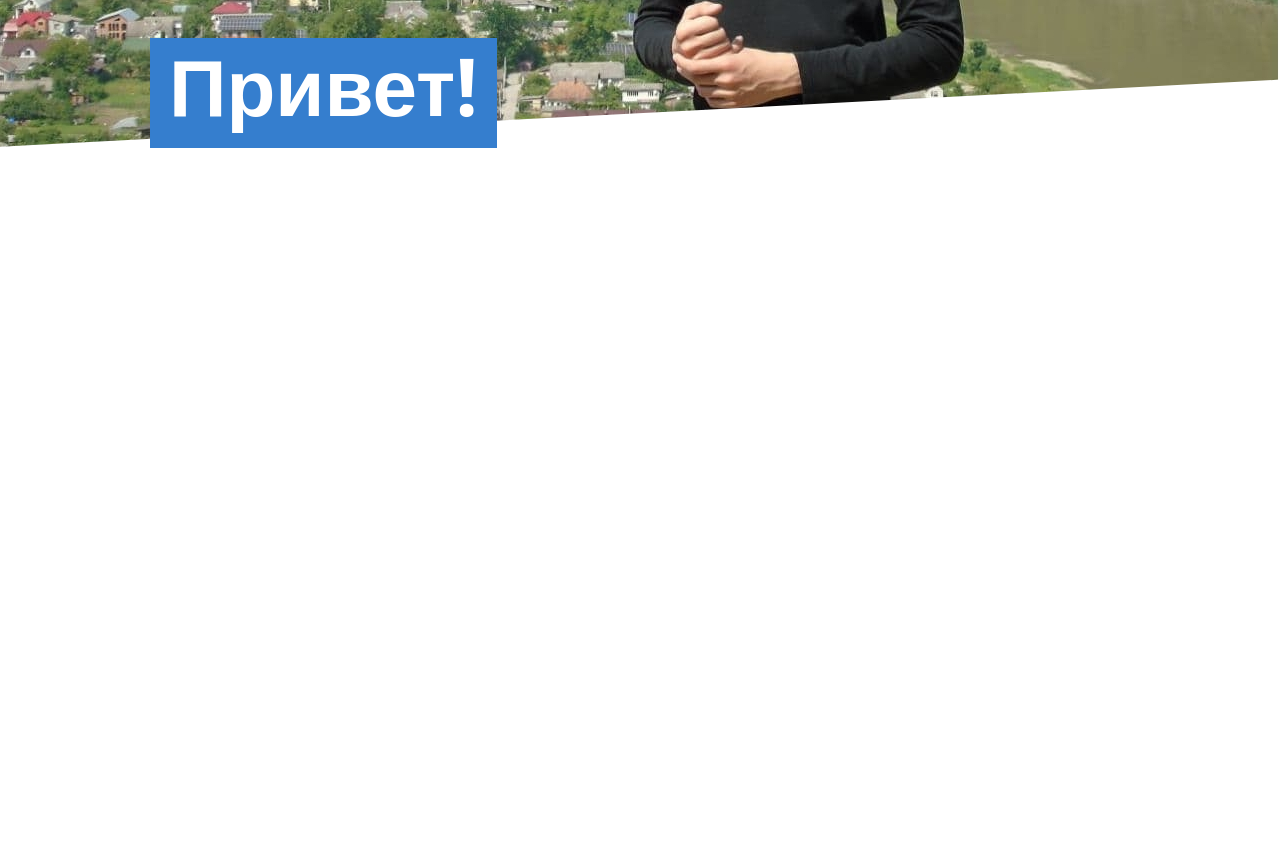
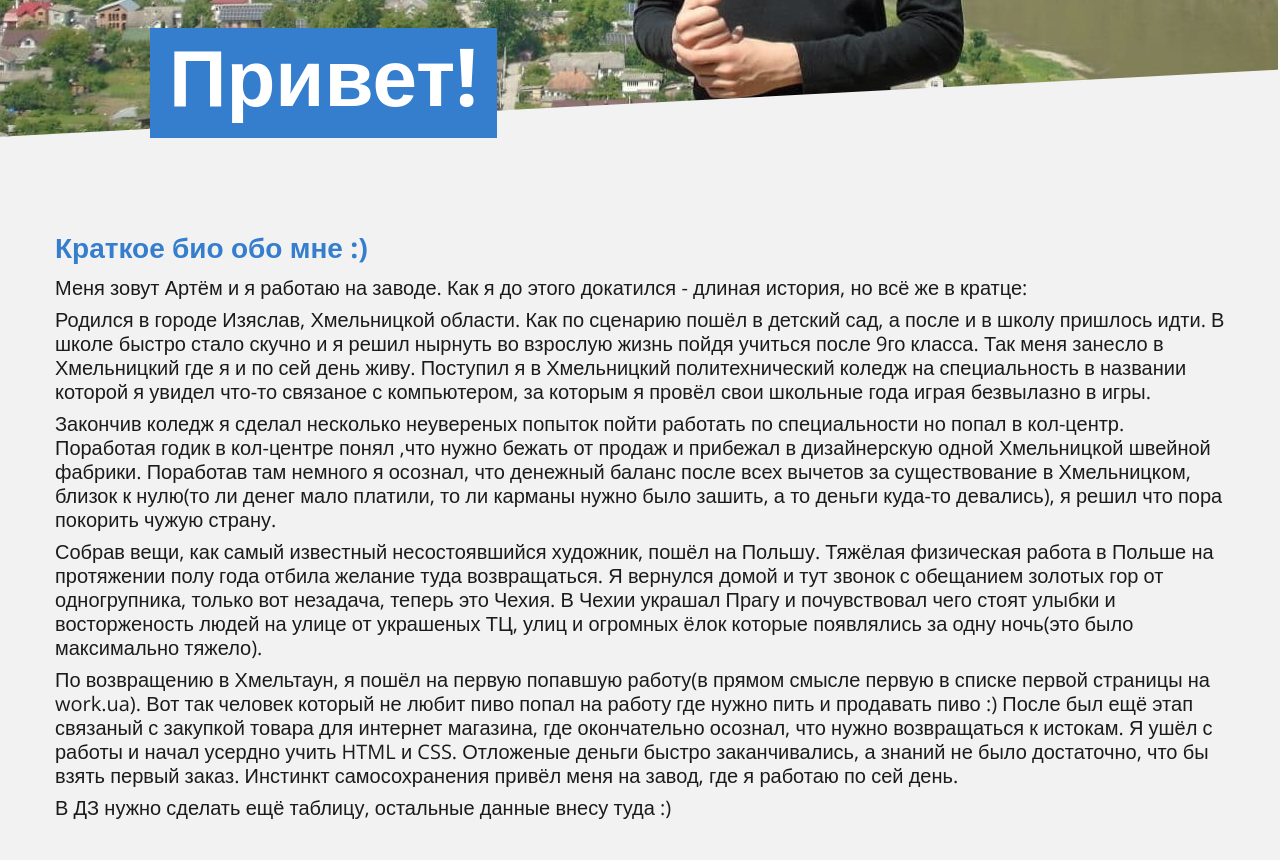
Before and after one commit to valenitin/oss_21, a plain HTML site: page index.html in a window 1280 px wide. Shown: the part 500-1360 px from the top of the page. Before the commit the page ends 800 px from the top, so only its background shows below. Drawn offline with nearby package versions, Linux system fonts and the light colour scheme.

Commit message:
add about

```diff
--- a/css/style.css
+++ b/css/style.css
@@ -1,9 +1,11 @@
-/*#357ece*/
+
 
 body{
     font-family: 'Open Sans', sans-serif;
-    font-size: 14px;
+    font-size: 20px;
     line-height: 1.2;
+    color: #1b1b1b;
+    background-color: #f2f2f2;
 }
 .wrapper {
     display: -webkit-box;
@@ -29,8 +31,8 @@ header  {
     z-index: 2;
 }
 .nav{
-    padding-top: 20px;
-    padding-bottom: 20px;
+    padding-top: 15px;
+    padding-bottom: 15px;
     font-size: 25px;
     display: flex;
     justify-content: space-between;
@@ -59,6 +61,8 @@ header  {
     color: #1b1b1b;
     transition: color 0.3s ease-in-out;
 }
+
+/*hero*/
 .hero{
     position: relative;
     z-index: 0;
@@ -78,11 +82,11 @@ header  {
     height: 225px;
     transform: rotate(
             -3deg);
-    background-color: #fff;
+    background-color: #f2f2f2;
 }
 .hero__welcome{
     position: absolute;
-    bottom: 0px;
+    bottom: 0;
     left: 150px;
     font-size: 80px;
     font-weight: 700;
@@ -94,3 +98,20 @@ header  {
     z-index: 5;
     color: #fff;
 }
+
+/*about*/
+.about{
+    padding-top: 20px;
+    padding-bottom: 40px;
+}
+.about__title{
+    font-size: 28px;
+    font-weight: 700;
+    margin-bottom: 12px;
+    color: #357ece;
+
+}
+
+.about__text + .about__text{
+    margin-top: 8px;
+}
--- a/index.html
+++ b/index.html
@@ -26,6 +26,40 @@
                 <img class="hero__img" src="./img/hero.jpg" alt="Артём Боровский стоит на фоне Залещиков">
                 <p class="hero__welcome">Привет!</p>
             </section>
+            <section class="about">
+                <div class="container">
+                <h2 class="about__title">Краткое био обо мне :)</h2>
+                <p class="about__text">Меня зовут Артём и я работаю на заводе. Как я до этого докатился - длиная история, но всё же в кратце:
+
+                </p>
+                    <p class="about__text">Родился в городе Изяслав, Хмельницкой области. Как по сценарию пошёл в детский сад, а после и в школу пришлось идти. В школе быстро стало
+                        скучно и я решил нырнуть во взрослую жизнь пойдя учиться после 9го класса. Так меня занесло в Хмельницкий где я и по сей день живу. Поступил я
+                        в Хмельницкий политехнический коледж на специальность в названии которой я увидел что-то связаное с компьютером, за которым я провёл свои школьные года
+                        играя безвылазно в игры.
+                    </p>
+                    <p class="about__text">Закончив коледж я сделал несколько неувереных попыток пойти работать по специальности но попал в кол-центр.
+                        Поработая годик в кол-центре понял ,что нужно бежать от продаж и прибежал в дизайнерскую одной Хмельницкой швейной фабрики. Поработав там немного
+                        я осознал, что денежный баланс после всех вычетов за существование в Хмельницком, близок к нулю(то ли денег мало платили, то ли карманы нужно было зашить,
+                        а то деньги куда-то девались), я решил что пора покорить чужую страну.
+                    </p>
+
+                    <p class="about__text">Собрав вещи, как самый известный несостоявшийся художник, пошёл на Польшу.
+                        Тяжёлая физическая работа в Польше на протяжении полу года отбила желание туда возвращаться. Я вернулся домой и тут звонок с обещанием золотых гор
+                        от одногрупника, только вот незадача, теперь это Чехия. В Чехии украшал Прагу и почувствовал чего стоят улыбки и восторженость людей на улице от
+                        украшеных ТЦ, улиц и огромных ёлок которые появлялись за одну ночь(это было максимально тяжело).
+
+                    </p>
+                    <p class="about__text">По возвращению в Хмельтаун, я пошёл на первую попавшую работу(в прямом смысле первую
+                        в списке  первой страницы на work.ua). Вот так человек который не любит пиво попал на работу где нужно пить и продавать пиво :) После был ещё этап связаный с закупкой товара для
+                        интернет магазина, где окончательно осознал, что нужно возвращаться к истокам. Я ушёл с работы и начал усердно учить HTML и CSS. Отложеные деньги быстро
+                        заканчивались, а знаний не было достаточно, что бы взять первый заказ. Инстинкт самосохранения привёл меня на завод, где я работаю по сей день.
+
+                    </p>
+                    <p class="about__text">
+                        В ДЗ нужно сделать ещё таблицу, остальные данные внесу туда :)
+                    </p>
+                </div>
+            </section>
          </main>
 
 
```
